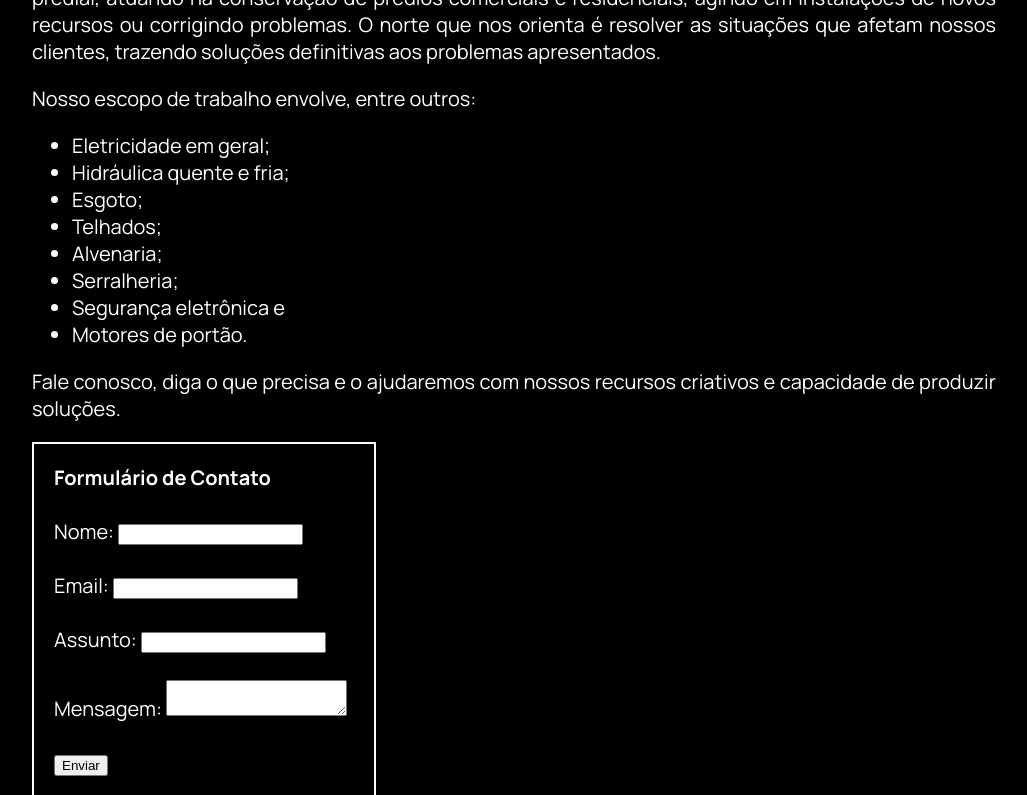
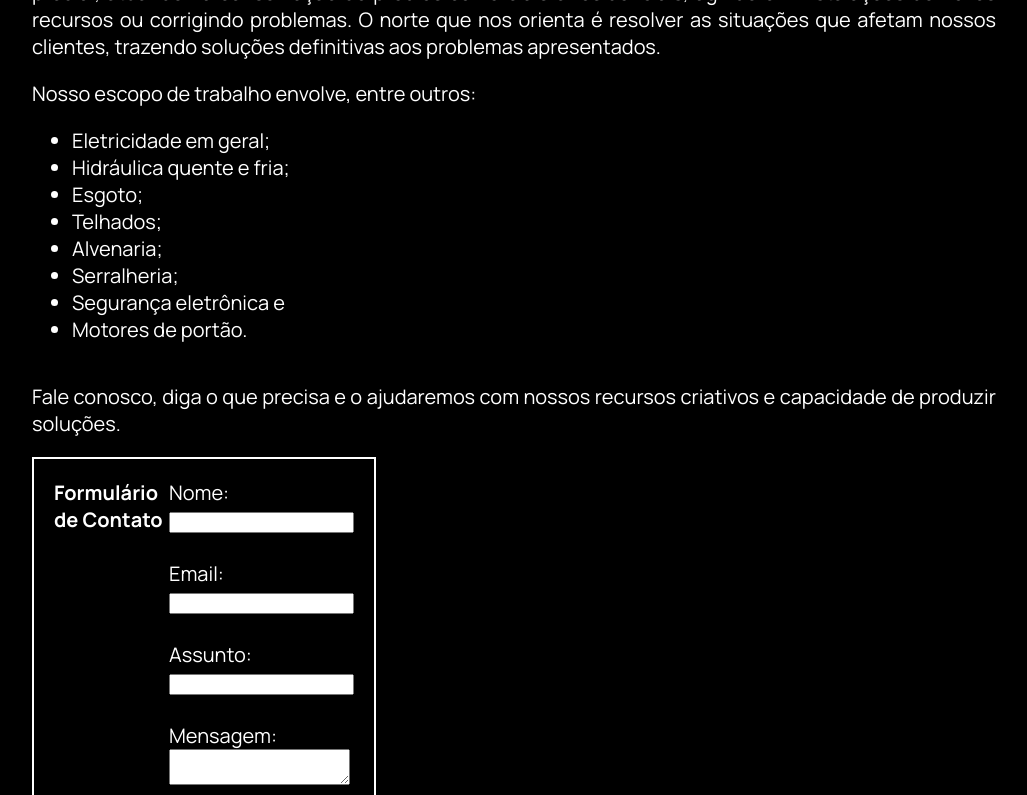
Before and after one commit to bartz-marcelo/site, a plain HTML site: page index.html in a window 1280 px wide. Shown: the part 367-1162 px from the top of the page, without its empty margins (126-1153 px from the left). Drawn offline with Linux system fonts and the light colour scheme.

Commit message:
Add files via upload

```diff
--- a/index.css
+++ b/index.css
@@ -1,4 +1,6 @@
 body{
+    display: flex;
+    flex-direction: column;
 
     font-family: "Manrope" ;
     background-color: black ;
@@ -6,18 +8,19 @@ body{
 }
 
 .nome {
+   display: flex;
    margin: 0 auto;
    width: 800px;
    height: auto;
 }
 
 .nome .logo{
-
+    display: flex;
     width: 900px;
 }
 
 .p1{
-
+    display: flex;
     text-align: justify;
     margin-left: 150px;
     margin-right: 150px;
@@ -26,7 +29,7 @@ body{
 }
 
 .p2{
-
+    display: flex;
     text-align: justify;
     margin-left: 150px;
     margin-right: 150px;
@@ -35,7 +38,7 @@ body{
 }
 
 .lista1{
-
+    display: flex;
     color: white;
     text-align: justify;
     margin-left: 150px;
@@ -45,6 +48,7 @@ body{
 }
 
 .fc {
+    display: flex ;
 
     border: 2px solid white;
     font-size: 20px;
```
